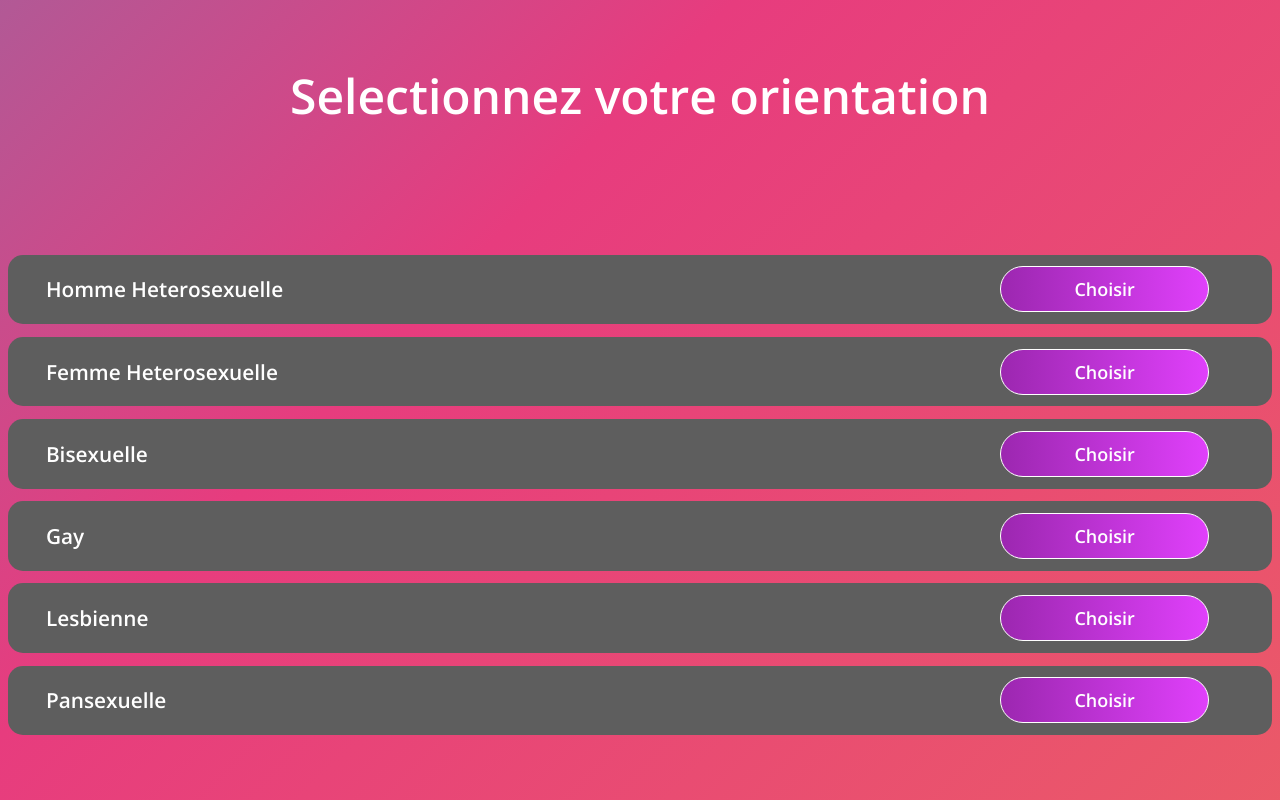
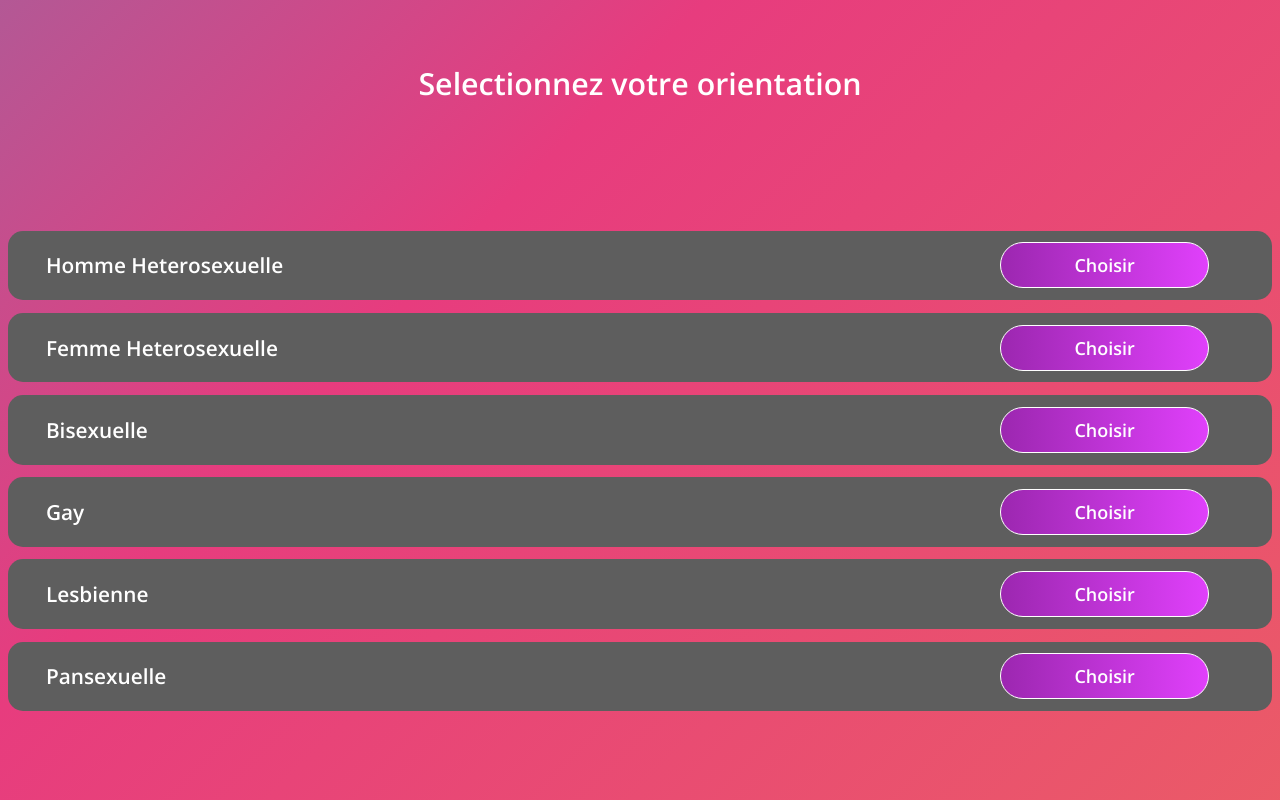
Before and after one commit to xtsen/SFDA-love, a plain HTML site: page index.html in a window 1280 px wide. Drawn offline with nearby package versions, Linux system fonts and the light colour scheme.

Commit message:
adjust title 1024px

```diff
--- a/style.css
+++ b/style.css
@@ -168,6 +168,7 @@
         text-align: center;
     }
     .bigTitle {
+        font-size: 190%;
         text-align: center;
         margin-top: 5%;
         margin-bottom: 10%;
```
